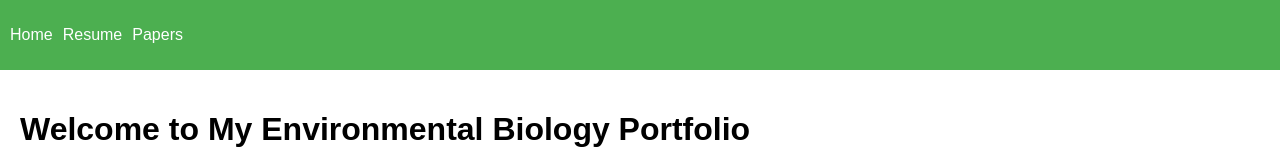
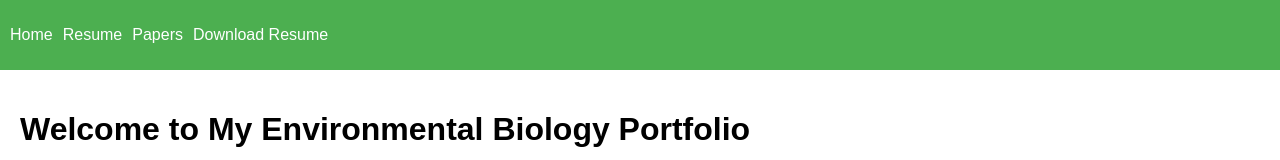
Before and after one commit to spaceshiptrip/saratorres-portfolio, a React (Create React App) app: page / in a window 1280 px wide. Shown: the top 160 px of the page. Built offline with nearby package versions, Linux system fonts and the light colour scheme.

Commit message:
direct link to pdf download

```diff
--- a/src/App.js
+++ b/src/App.js
@@ -16,6 +16,7 @@ function App() {
               <li><Link to="/">Home</Link></li>
               <li><Link to="/resume">Resume</Link></li>
               <li><Link to="/papers">Papers</Link></li>
+              <li><a href="https://spaceshiptrip.github.io/sample-react-gh-host/assets/resume.pdf" target="_blank" rel="noopener noreferrer">Download Resume</a></li>
             </ul>
           </nav>
         </header>
@@ -24,8 +25,6 @@ function App() {
             <Route path="/" element={<Home />} />
             <Route path="/resume" element={<Resume />} />
             <Route path="/papers" element={<Papers />} />
-            {/* Catch-all route */}
-            <Route path="*" element={<Home />} />
           </Routes>
         </main>
       </div>
```
